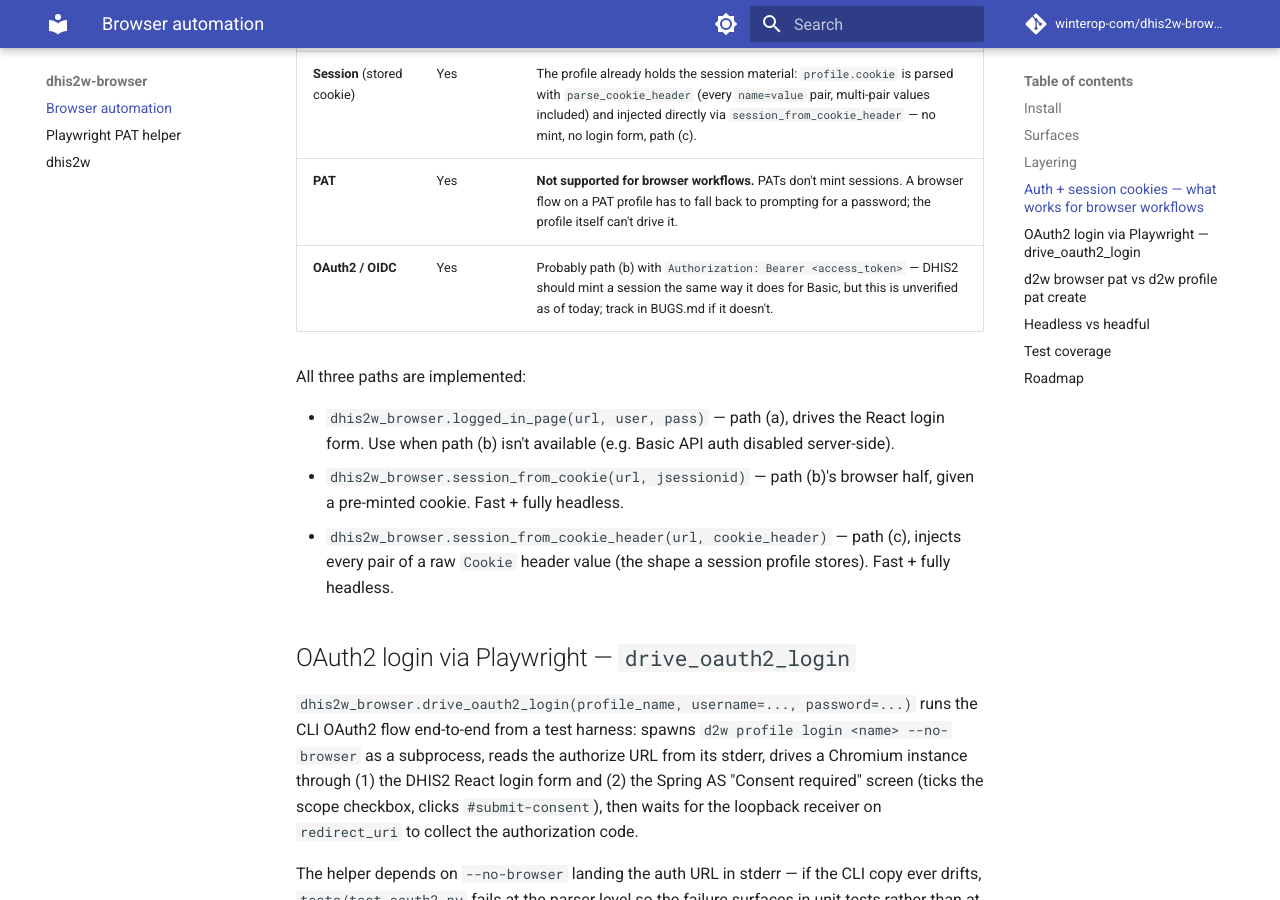
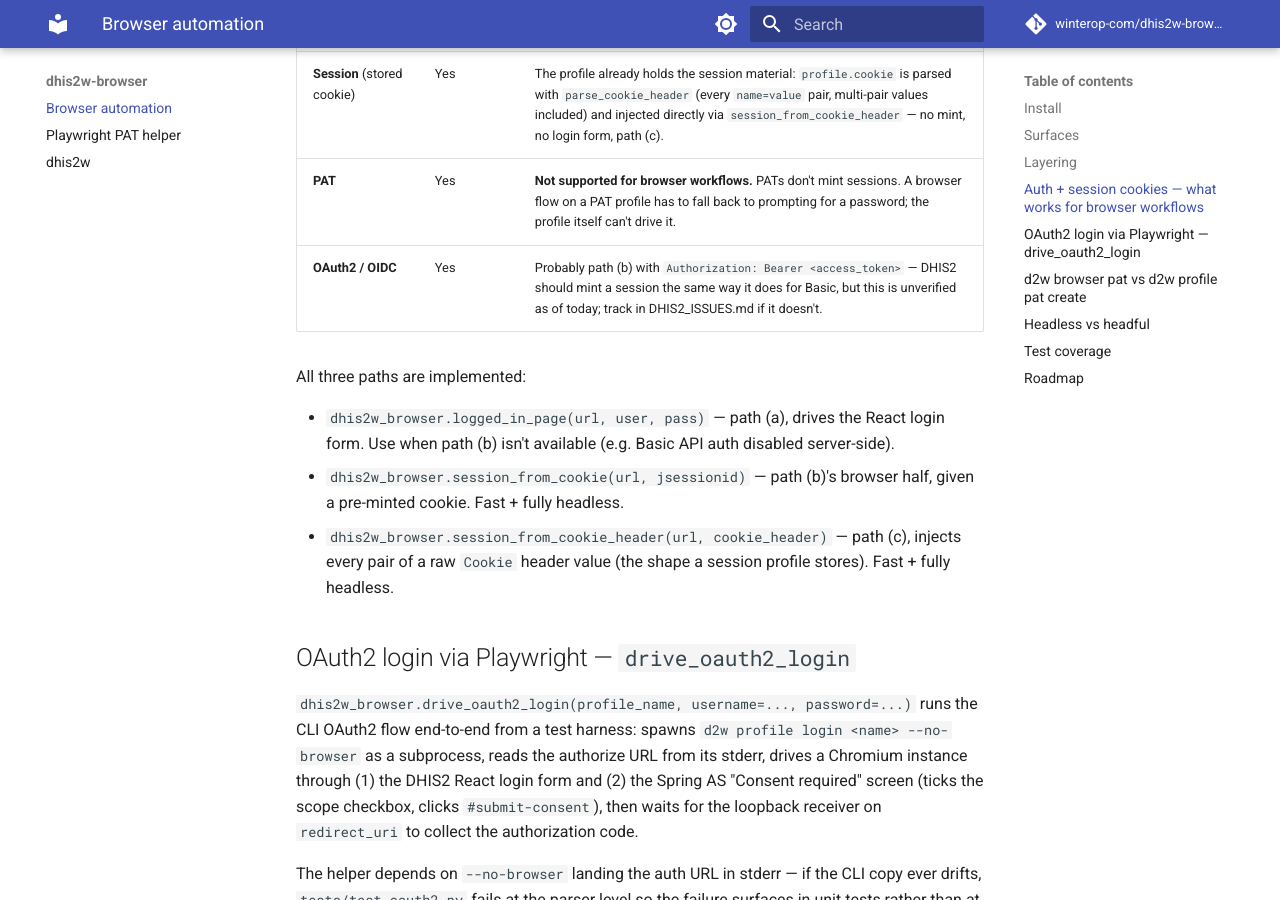
Before and after one commit to winterop-com/dhis2w-browser, an MkDocs documentation site: the page built from docs/index.md, in a window 1280 px wide and 900 px high, scrolled down 1934 px. Built offline with MkDocs 1.6.1 and Material for MkDocs 9.7.7, drawn with Linux system fonts in a browser that asks for light colours; comment, search, counter and statistics services are not loaded.

Commit message:
docs: point upstream issue references at DHIS2_ISSUES.md
The host logs DHIS2 issues in DHIS2_ISSUES.md, organised into groups
that each make one upstream report.

```diff
--- a/docs/index.md
+++ b/docs/index.md
@@ -63,7 +63,7 @@
 | **Basic** (username + password) | Yes | Either (a) drive the React login form, or (b) one `GET /api/me` with `Authorization: Basic ...` — DHIS2 mints a `JSESSIONID` in the response `Set-Cookie` and we inject it into `BrowserContext.add_cookies(...)`. Path (b) is faster + fully headless + doesn't depend on login-form selectors. |
 | **Session** (stored cookie) | Yes | The profile already holds the session material: `profile.cookie` is parsed with `parse_cookie_header` (every `name=value` pair, multi-pair values included) and injected directly via `session_from_cookie_header` — no mint, no login form, path (c). |
 | **PAT** | Yes | **Not supported for browser workflows.** PATs don't mint sessions. A browser flow on a PAT profile has to fall back to prompting for a password; the profile itself can't drive it. |
-| **OAuth2 / OIDC** | Yes | Probably path (b) with `Authorization: Bearer <access_token>` — DHIS2 should mint a session the same way it does for Basic, but this is unverified as of today; track in BUGS.md if it doesn't. |
+| **OAuth2 / OIDC** | Yes | Probably path (b) with `Authorization: Bearer <access_token>` — DHIS2 should mint a session the same way it does for Basic, but this is unverified as of today; track in DHIS2_ISSUES.md if it doesn't. |
 
 All three paths are implemented:
 
--- a/pyproject.toml
+++ b/pyproject.toml
@@ -100,7 +100,7 @@
 markers = [
   "slow: marks tests as slow (deselect with '-m \"not slow\"')",
   "contract: live-schema contract tests against play.im.dhis2.org (network, opt-in)",
-  "upstream_bug: tests paired with a BUGS.md entry — bug-still-present + workaround halves",
+  "upstream_bug: tests paired with a DHIS2_ISSUES.md entry — bug-still-present + workaround halves",
 ]
 
 [tool.coverage.run]
```
